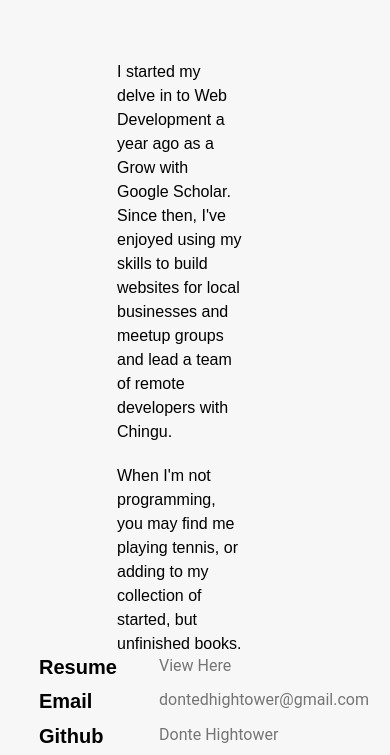
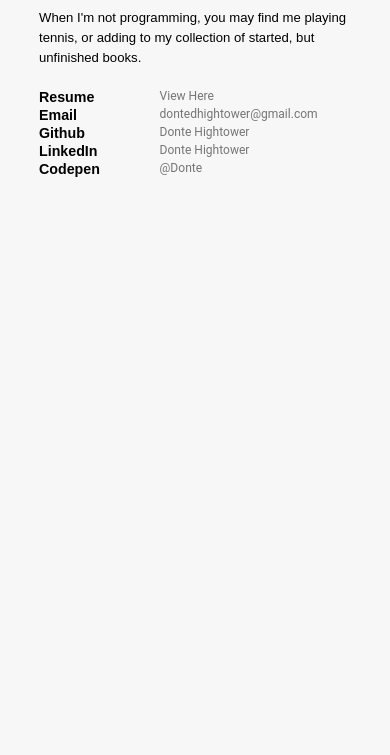
Before and after one commit to dontehightower/dontehightower.github.io, a Gatsby site: page / in a window 390 px wide. Shown: the part 441-1196 px from the top of the page. After the commit the page ends 844 px from the top, so only its background shows below. Built offline with nearby package versions, Linux system fonts and the light colour scheme; Gatsby itself is replaced by a stand-in of ours.

Commit message:
add responsive styles

```diff
--- a/src/components/Home.js
+++ b/src/components/Home.js
@@ -13,9 +13,19 @@
     align-items: center;
     flex-wrap: wrap;
     max-width: 100rem;
+    @media screen and (max-width: 37.5em) {
+      max-width: 100%;
+      flex-direction: column;
+      justify-content: center;
+      align-items: center;
+    }
   `;
   const article= css`
     width: 40%;
+    @media screen and (max-width: 37.5em) {
+      width: 80%;
+      margin-bottom: 4rem;
+    }
   `;
   const paragraphStyles = css`
     font-family: 'Monteserrat', sans-serif;
@@ -23,8 +33,9 @@
     font-weight: 400;
     line-height: 1.5;
     margin-top: 2rem;
-    @media screen and (max-width: 48rem) {
-      width: 80%;
+    @media screen and (max-width: 37.5em) {
+      width: 100%;
+      font-size: 2.4rem;
     }
   `;
   const contactMethodList = css`
@@ -33,7 +44,7 @@
     justify-content: space-between;
     list-style: none;
     height: 16rem;
-    @media screen and (max-width: 48rem) {
+    @media screen and (max-width: 37.5em) {
       width: 80%;
     }
   `;
@@ -41,17 +52,26 @@
     margin: 0;
     display: grid;
     grid-template-columns: 12rem auto;
+    @media screen and (max-width: 37.5em) {
+      grid-gap: 10rem;
+    }
   `;
   const contactMethodName = css`
     font-family: 'Monteserrat', sans-serif;
     font-size: 2rem;
     font-weight: 600;
     margin-right: 2rem;
+    @media screen and (max-width: 37.5em) {
+      font-size: 2.6rem;
+    }
   `;
   const contactMethodLink = css`
     text-decoration: none;
     color: #757575;
     font-size: 1.6rem;
+    @media screen and (max-width: 37.5em) {
+      font-size: 2.2rem;
+    }
   `;
 
   const displayContactInfo = () => {
--- a/src/components/layout.css
+++ b/src/components/layout.css
@@ -1,6 +1,17 @@
 html {
   font-size: 62.5%;
 }
+@media (min-width: 112.5em) {
+  html { font-size: 75%; }
+}
+@media (max-width: 56.25em) {
+  html { font-size: 50%; }
+}
+@media (max-width: 37.5em) {
+  html { font-size: 34.25%; }
+}
+
+
 
 body {
   box-sizing: inherit;
```
